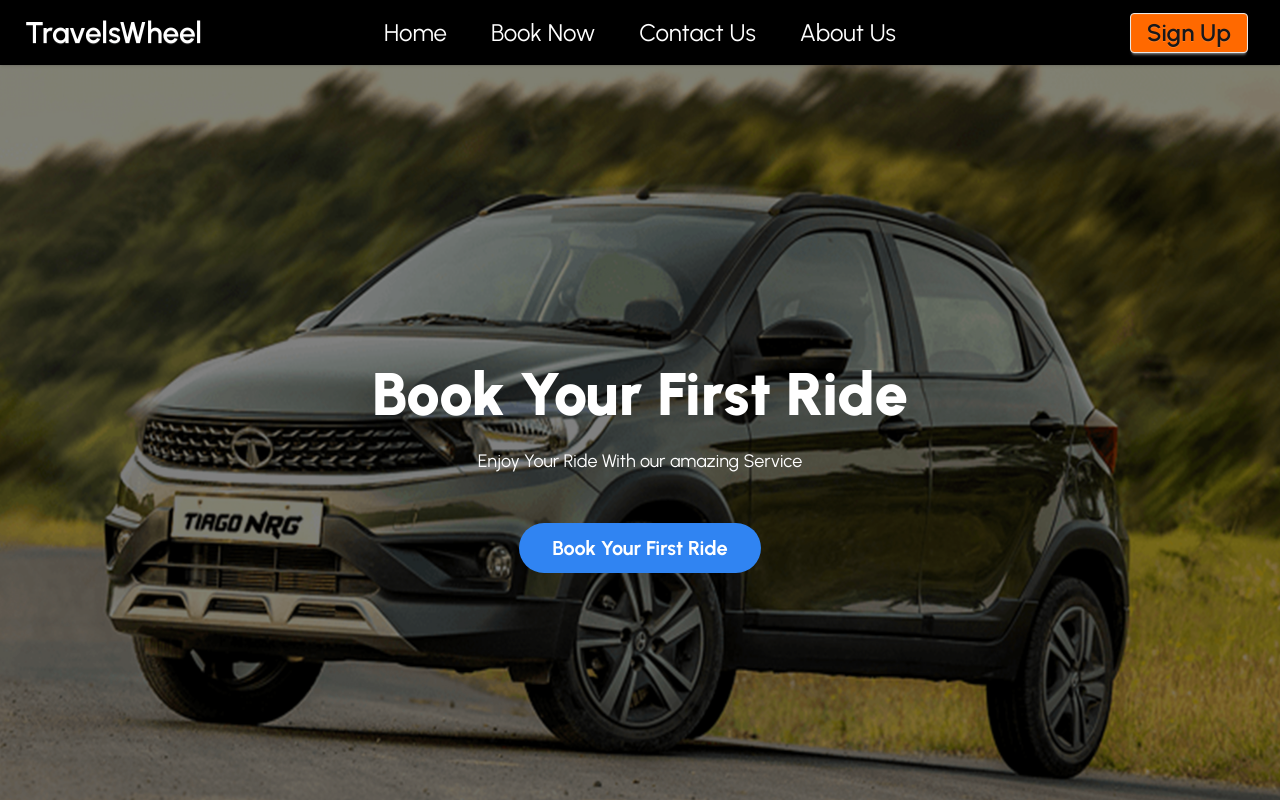
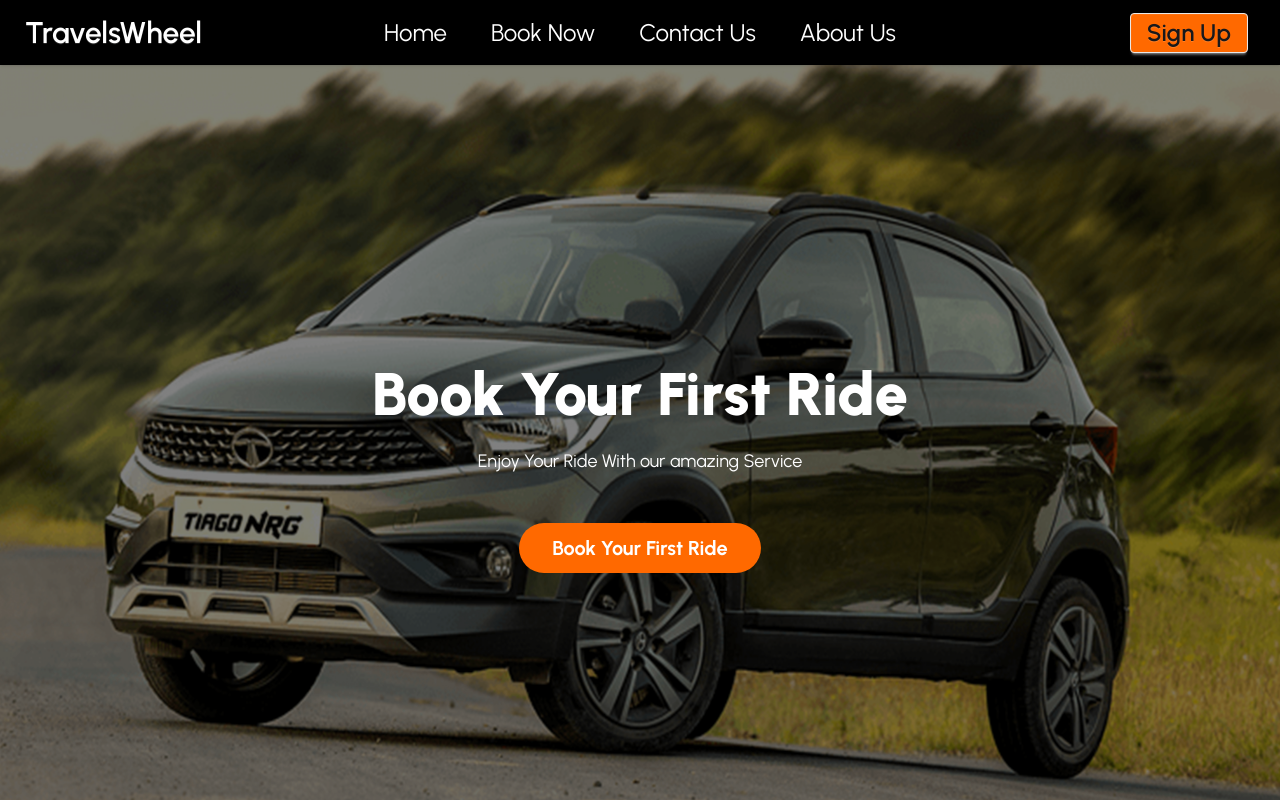
Before and after one commit to kunal12kumar/TravelsWheelfrontend, a React (Vite) app: page / in a window 1280 px wide. Shown: the top 802 px of the page. Built offline with nearby package versions, Linux system fonts and the light colour scheme.

Commit message:
adding oragne

```diff
--- a/src/pages/Landingpage.jsx
+++ b/src/pages/Landingpage.jsx
@@ -37,7 +37,7 @@ export default function Landingpage() {
                     <Link
                         to={'/bookingpage'}
 
-                    ><button className=" rounded-full mt-12 text-white h-[50px] px-4 sm:w-[45%] text-[20px]  font-outfit font-bold bg-[#3084F2] hover:bg-blue-600 hover:scale-105">Book Your First Ride</button></Link>
+                    ><button className=" rounded-full mt-12 text-white h-[50px] px-4 sm:w-[45%] text-[20px]  font-outfit font-bold bg-orange-500 hover:bg-blue-600 hover:scale-105">Book Your First Ride</button></Link>
 
                 </div>
             </div>
```
